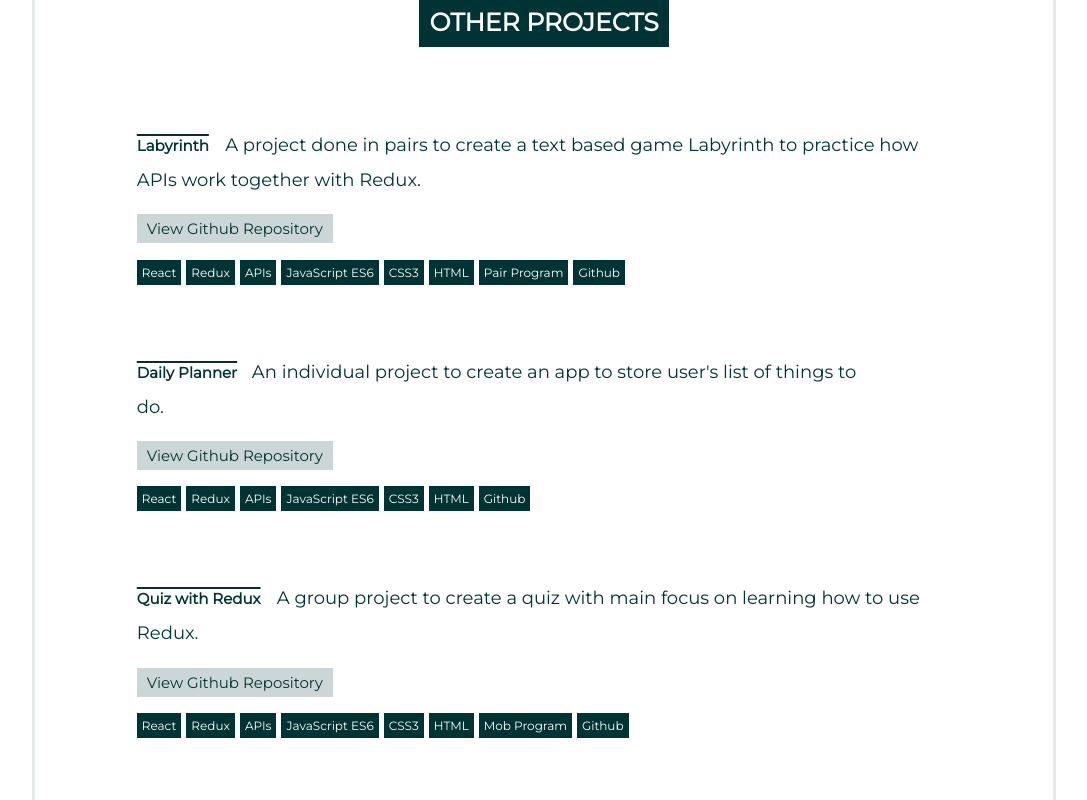
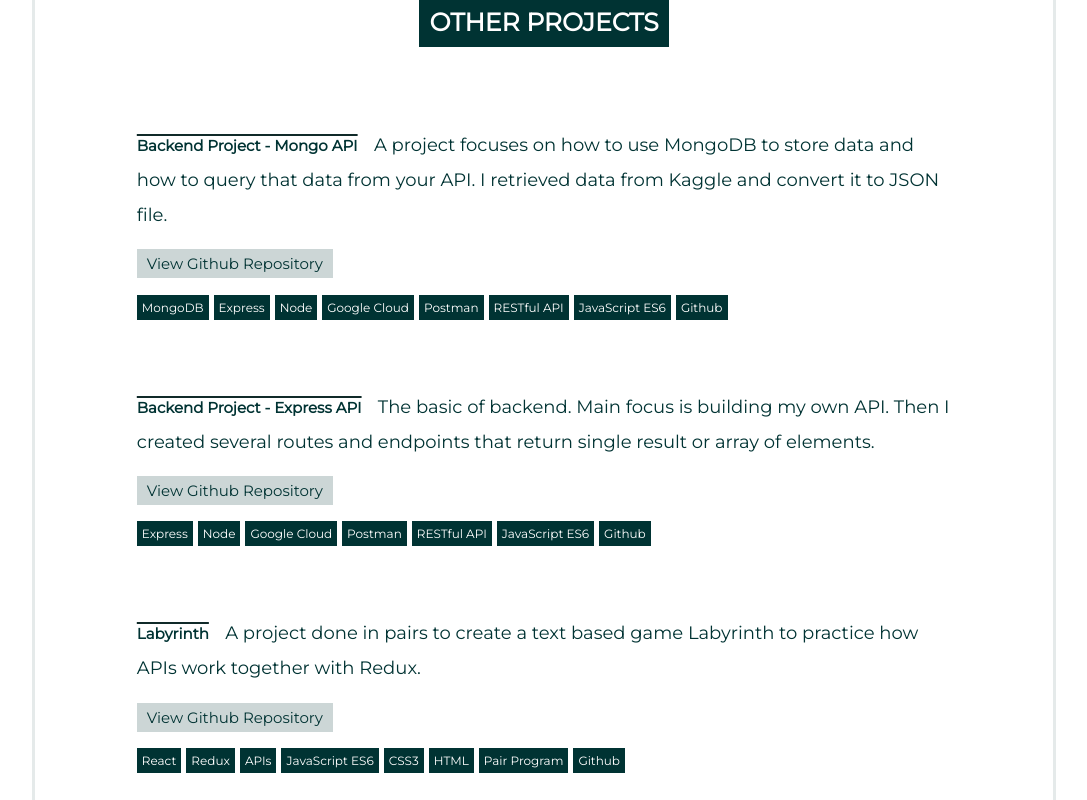
Before and after one commit to Technigo/project-react-portfolio, a React (Create React App) app: page / in a window 1280 px wide. Shown: the part 2520-3320 px from the top of the page, without its empty margins (96-1183 px from the left). Built offline with nearby package versions, Linux system fonts and the light colour scheme.

Commit message:
updated content within otherprojects json file

```diff
--- a/src/assets/otherprojects.json
+++ b/src/assets/otherprojects.json
@@ -3,7 +3,7 @@
         "title": "Guess Who Game",
         "id": "5",
         "image": "",
-        "netlify_url": "https://lucky-concha-e3a418.netlify.app/",
+        "url": "https://lucky-concha-e3a418.netlify.app/",
         "github_url": "https://github.com/katirum/project-guess-who",
         "description": "Packed with JavaScript that highlights the conditional statements to make the game work.",
         "tags": ["JavaScript ES6", "CSS3", "HTML", "Github"]
@@ -12,7 +12,7 @@
         "title": "Weather App",
         "id": "6",
         "image": "",
-        "netlify_url": "https://tika-linnea-weatherapp.netlify.app/",
+        "url": "https://tika-linnea-weatherapp.netlify.app/",
         "github_url": "https://github.com/katirum/project-weather-app",
         "description": "A weather app done in pairs that used API to fetch the data and display weather depending on where the user is.",
         "tags": ["API", "JavaScript ES6", "CSS3", "HTML", "Pair Program", "Github"]
@@ -21,7 +21,7 @@
         "title": "Music Releases",
         "id": "7",
         "image": "",
-        "netlify_url": "https://v-k-music.netlify.app/",
+        "url": "https://v-k-music.netlify.app/",
         "github_url": "https://github.com/katirum/project-music-releases",
         "description": "New music app done in pair. Fetched data from Spotify API.",
         "tags": ["React", "APIs", "JavaScript ES6", "CSS3", "HTML", "Pair Program", "Github"]
@@ -30,7 +30,7 @@
         "title": "Stockholm Tour",
         "id": "8",
         "image": "",
-        "netlify_url": "https://enchanting-dodol-8f5cc6.netlify.app/",
+        "url": "https://enchanting-dodol-8f5cc6.netlify.app/",
         "github_url": "https://github.com/katirum/project-business-site",
         "description": "A website created in mob programming session that contains forms and JavaScript for people who wants to sign up for an event.",
         "tags": ["JavaScript ES6", "CSS3", "HTML", "Mob Program", "Github"]
@@ -39,7 +39,7 @@
         "title": "New Movies",
         "id": "9",
         "image": "",
-        "netlify_url": "https://joel-tika-movies.netlify.app/",
+        "url": "https://joel-tika-movies.netlify.app/",
         "github_url": "https://github.com/katirum/project-movies",
         "description": "A multipage site that shows the current most popular movies and a details page about the selected movie when clicked.",
         "tags": ["React", "APIs", "JavaScript ES6", "CSS3", "HTML", "Pair Program", "Github"]
@@ -48,7 +48,7 @@
         "title": "Quiz with Redux",
         "id": "10",
         "image": "",
-        "netlify_url": "https://the-better-hippo-team-quiz.netlify.app/",
+        "url": "https://the-better-hippo-team-quiz.netlify.app/",
         "github_url": "https://github.com/katirum/project-redux-quiz",
         "description": "A group project to create a quiz with main focus on learning how to use Redux.",
         "tags": ["React", "Redux", "APIs", "JavaScript ES6", "CSS3", "HTML", "Mob Program", "Github"]
@@ -57,7 +57,7 @@
         "title": "Daily Planner",
         "id": "11",
         "image": "",
-        "netlify_url": "https://thedailyplanner.netlify.app/",
+        "url": "https://thedailyplanner.netlify.app/",
         "github_url": "https://github.com/katirum/project-todos",
         "description": "An individual project to create an app to store user's list of things to do.",
         "tags": ["React", "Redux", "APIs", "JavaScript ES6", "CSS3", "HTML", "Github"]
@@ -66,10 +66,28 @@
         "title": "Labyrinth",
         "id": "12",
         "image": "",
-        "netlify_url": "https://lostducklabyrinth.netlify.app/",
-        "github_url": "https://github.com/katirum/project-labyrinth/blob/master/code/README.md",
+        "url": "https://lostducklabyrinth.netlify.app/",
+        "github_url": "https://github.com/katirum/project-labyrinth/tree/master/code",
         "description": "A project done in pairs to create a text based game Labyrinth to practice how APIs work together with Redux.",
         "tags": ["React", "Redux", "APIs", "JavaScript ES6", "CSS3", "HTML", "Pair Program", "Github"]
+      },
+      {
+        "title": "Backend Project - Express API",
+        "id": "13",
+        "image": "",
+        "url": "https://project-express-api-5dpplzryzq-lz.a.run.app/",
+        "github_url": "https://github.com/katirum/project-express-api",
+        "description": "The basic of backend. Main focus is building my own API. Then I created several routes and endpoints that return single result or array of elements.",
+        "tags": ["Express", "Node", "Google Cloud", "Postman", "RESTful API", "JavaScript ES6", "Github"]
+      },
+      {
+        "title": "Backend Project - Mongo API",
+        "id": "14",
+        "image": "",
+        "url": "https://project-mongo-api-thr246hagq-lz.a.run.app/",
+        "github_url": "https://github.com/katirum/project-mongo-api",
+        "description": "A project focuses on how to use MongoDB to store data and how to query that data from your API. I retrieved data from Kaggle and convert it to JSON file.",
+        "tags": ["MongoDB", "Express", "Node", "Google Cloud", "Postman", "RESTful API", "JavaScript ES6", "Github"]
       }
 
   ]
--- a/src/components/OtherProjects.js
+++ b/src/components/OtherProjects.js
@@ -11,7 +11,7 @@ export const OtherProjects = () => {
         {data.reverse().map((item) => (
           <OtherProjectsDisplay key={item.id}>
             <a
-              href={item.netlify_url}
+              href={item.url}
               target="_blank"
               rel="noreferrer"
               role="button">
```
